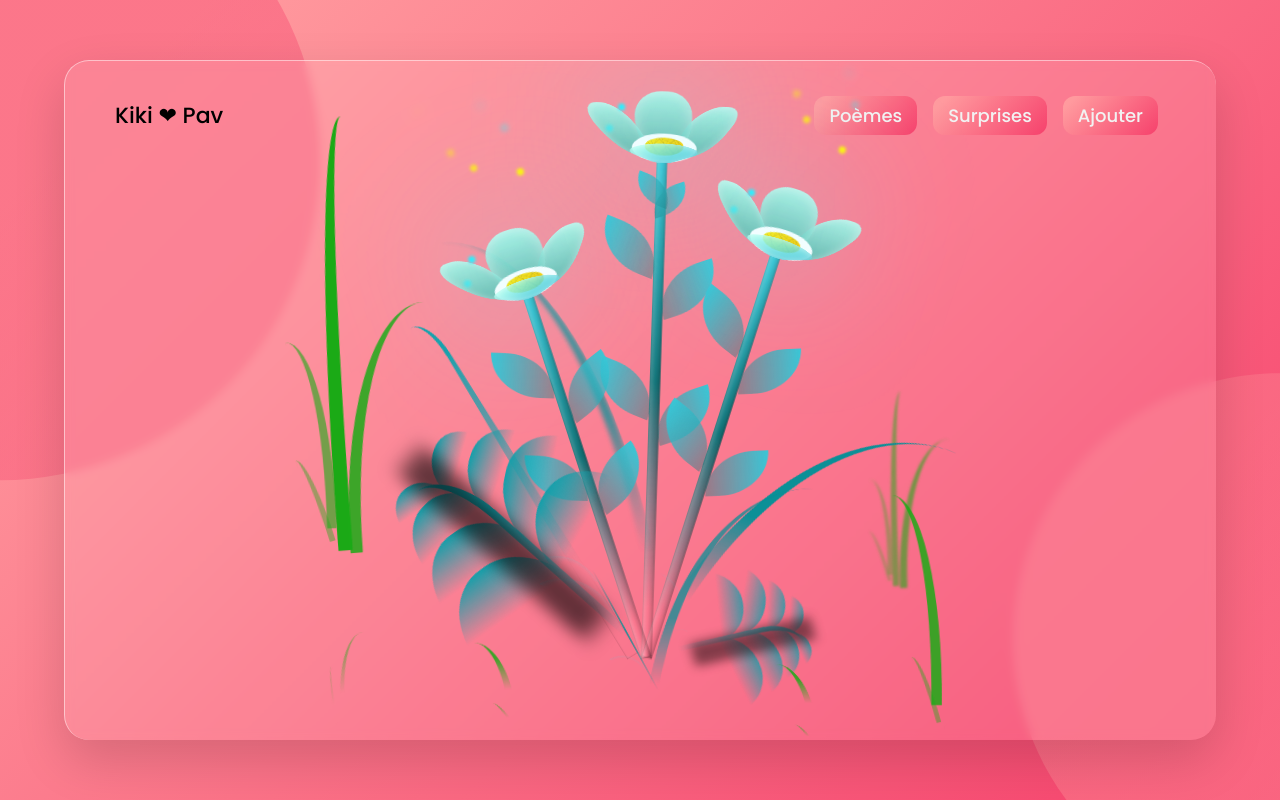
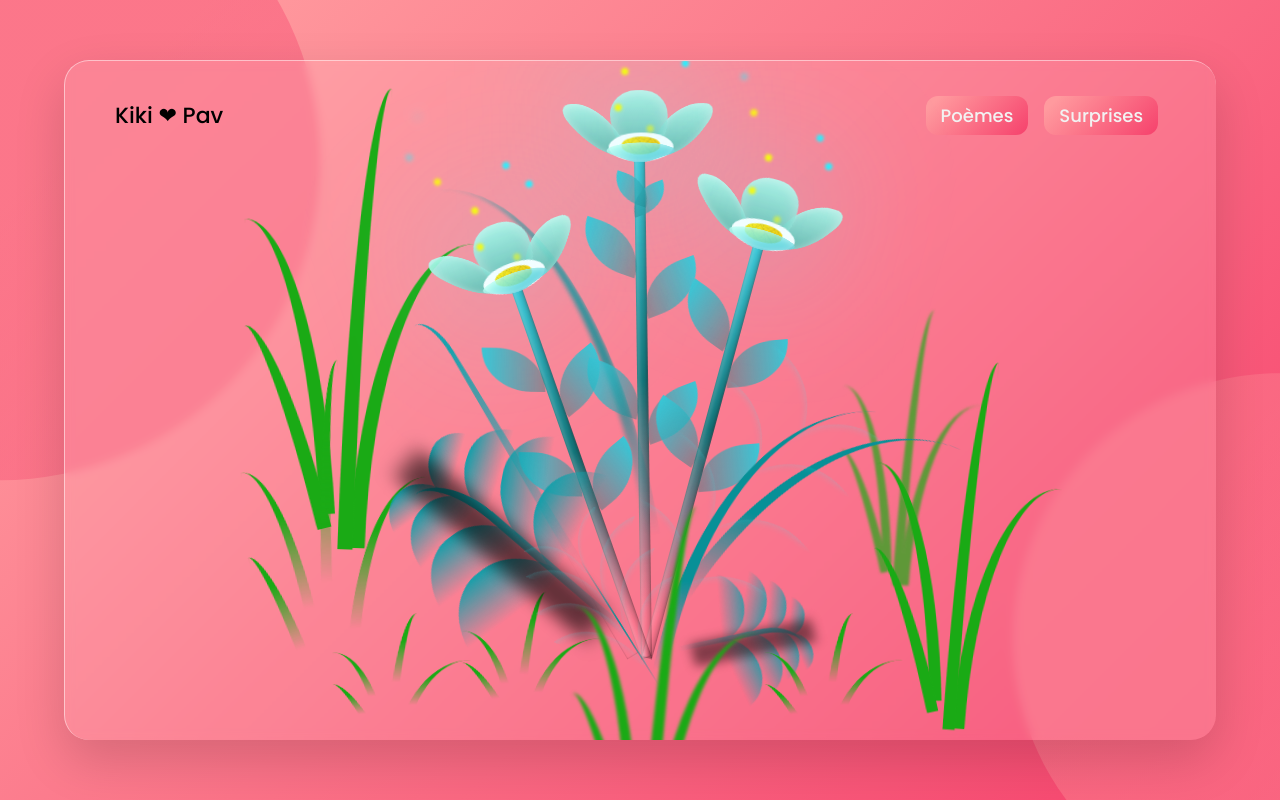
Before and after one commit to Pelpav/KanojoAngular, an Angular app: page /fleurs in a window 1280 px wide. Built offline with nearby package versions, Linux system fonts and the light colour scheme.

Commit message:
Remove add

```diff
--- a/src/app/navbar/navbar.component.html
+++ b/src/app/navbar/navbar.component.html
@@ -3,6 +3,6 @@
   <div class="buttons">
     <a [routerLink]="'/poemes'" type="button" value="">Poèmes</a>
     <a [routerLink]="'/surprises'" type="button" value="">Surprises</a>
-    <a [routerLink]="'/addpoeme'" type="button" value="">Ajouter</a>
+    <!-- <a [routerLink]="'/addpoeme'" type="button" value="">Ajouter</a> -->
   </div>
 </nav>
```
